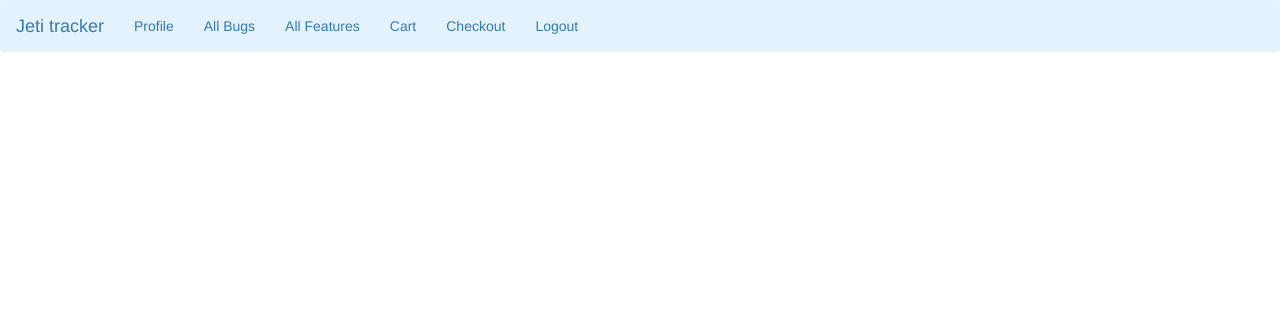
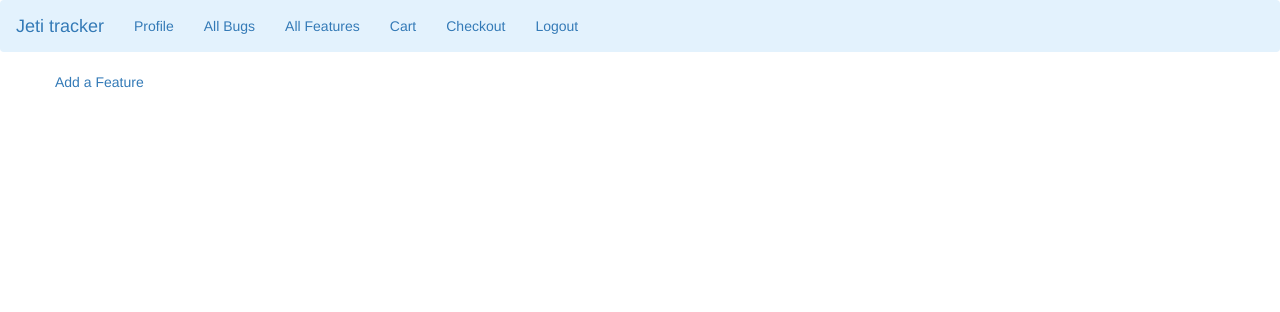
Before and after one commit to martakortslaur/Jeti-tracker, a Django app: page /features/get_features in a window 1280 px wide. Shown: the top 312 px of the page. Run offline with Django 3.2, Linux system fonts and the light colour scheme; the visitor is signed in with stand-in values (Sample User, id 1); data that the repository does not hold is empty; some libraries are stand-ins or nearby versions; some web fonts are replaced.

Commit message:
Solvin errors

```diff
--- a/accounts/views.py
+++ b/accounts/views.py
@@ -5,9 +5,7 @@ from django.contrib.auth.models import User
 from accounts.forms import UserLoginForm, UserRegistrationForm
 
 def index(request):
-
-    return render(request,  'index.html')
-
+    return render(request, 'index.html')
 
 def logout(request):
 
--- a/features/templates/features.html
+++ b/features/templates/features.html
@@ -5,14 +5,19 @@
 {% block title %}Features{% endblock %}
 
 {% block content %}
-
+<div class="container">
+	<div class="row">
+		<div class="col-12">
+            <div class="top"><a href="{% url 'create_feature' %}">Add a Feature</a></div>
+		</div>
+	</div>
+</div>
 <div class="container">
 	<div class="row">
 		<div class="col-12">
 			{% for feature in feature %}
 			<div class="card feature-card">
 				<div class="card-body">
-                <div class="nav-item"><a class="nav-link" href="{% url 'create_feature' %}">Add a Feature</a></div>
 					<a class="card-title" href="{% url 'get_features' %}">
 						{% if feature.phase_of_development == 'Doing' %}
 						<span class="badge badge-done">{{ feature.phase_of_development }}</span>
@@ -26,7 +31,6 @@
 					</a>
 					<span class="vote-number">{{feature.upvote }} <i class="far fa-thumbs-up"></i></span>
 					<p class="text-muted">posted: {{ feature.posted_on|naturaltime }} by {{ feature.username }}
-
 						<span class="comments">{{ feature.comments.count }} <i class="far fa-comment"></i> </span>
 					</p>
 				</div>
--- a/features/views.py
+++ b/features/views.py
@@ -37,7 +37,7 @@ def create_feature(request):
         form = AddFeatureForm(request.POST)
         if form.is_valid():
             feature = form.save(commit=False)
-            feature.requested_by = request.user
+            feature.username = request.user
             feature.save()
             return redirect('get_features')
     else:
@@ -48,165 +48,10 @@ def create_feature(request):
 def delete_feature(request, pk):
 
     feature = get_object_or_404(Feature, pk=pk)
-    if request.user == feature.requested_by:
+    if request.user == feature.username:
         feature.delete()
         messages.success(request, 'This feature has been deleted.')
     else:
         messages.info(request,
                       'You do not have permission to delete this feature.')
     return redirect('get_features')
-
-# from django.shortcuts import render, reverse, redirect, get_object_or_404
-# from .forms import FeatureForm
-# from bugs.forms import CommentForm
-# from .models import Feature, UpvoteFeature
-# from bugs.models import Comments
-# from accounts.models import ProfilePicture
-# from django.utils import timezone
-# from django.contrib.auth.models import User
-# from django.contrib.auth.decorators import login_required
-# from django.core.paginator import Paginator, EmptyPage, PageNotAnInteger
-
-
-
-# def features(request):
-#     """Renders a view with feature tickets"""
-
-#     tickets = Features.objects.all().order_by('-created_date')
-#     return render(request, 'features.html', {'tickets': tickets})
-
-
-# def feature_detail(request, id):
-#     """Renders a view of an individual ticket"""
-
-#     feature = get_object_or_404(Features, id=id)
-
-#     upvotes = UpvoteFeature.objects.filter(upvoted_feature=feature)
-
-#     upvoted = False
-#     user = str(request.user)
-#     for item in upvotes:
-#         item = str(item)
-#         if item == user:
-#             upvoted = True
-
-#     comments = Comments.objects.filter(feature_ticket=id).order_by('created_date')
-#     comments_number = comments.count()
-#     comment_form = CommentForm()
-#     feature.views += 1
-#     feature.save()
-
-#     paginator = Paginator(comments, 10)
-#     page = request.GET.get('page')
-
-#     if not page:
-#         page = paginator.num_pages
-#     try:
-#         comments = paginator.page(page)
-#     except PageNotAnInteger:
-#         comments = paginator.page(1)
-#     except EmptyPage:
-#         comments = paginator.page(paginator.num_pages)
-#     return render(request, "feature_detail.html", {'upvoted': upvoted,
-#                                                    'items': feature,
-#                                                    'comment_form': comment_form,
-#                                                    'comments': comments,
-#                                                    'comments_number':comments_number})
-
-
-# @login_required
-# def add_comment_feature(request, id=id):
-#     """Saves a posted comment  """
-
-#     feature = get_object_or_404(Features, id=id)
-#     pic = ProfilePicture.objects.filter(user=request.user)
-#     image = ''
-#     for item in pic:
-#         image = item
-
-#     comment_form = CommentForm(request.POST, request.FILES)
-#     if comment_form.is_valid():
-#         instance = comment_form.save(commit=False)
-#         instance.username = request.user
-#         instance.feature_ticket = feature
-#         if image == "":
-#             instance.picture = ProfilePicture.objects.get(user="missing")
-#         else:
-#             instance.picture = image
-
-#         comment_form.save()
-
-#     return redirect(feature_detail, id)
-
-
-# @login_required
-# def add_edit_feature(request, id=None):
-#     """Renders the add or edit page and saves posted tickets  """
-
-#     feature = get_object_or_404(Features, id=id) if id else None
-#     pic = get_object_or_404(ProfilePicture, user=request.user)
-#     user = str(request.user)
-#     add_edit = True
-#     if feature == None:
-#         add_edit = False
-
-#     if request.method == "POST":
-#         form = FeatureForm(request.POST, request.FILES, instance=feature)
-
-#         if form.is_valid():
-#             form = form.save(commit=False)
-#             if user == 'admin' or user == 'testadmin':
-#                 form.status = request.POST.get('status')
-#                 if str(form.status) == 'In Progress':
-#                     form.waiting_date = None
-#                     form.in_progress_date = timezone.now()
-#                 elif str(form.status) == 'Completed':
-#                     form.in_progress_date = None
-#                     form.completion_date = timezone.now()
-#             if feature == None:
-#                 form.username = request.user
-#                 form.picture = pic
-#                 form.views = -1
-#                 form.created_date = timezone.now()
-#                 form.waiting_date = timezone.now()
-#                 form.save()
-#                 return redirect(reverse(features))
-#             else:
-#                 form.username = feature.username
-#                 form.picture = feature.picture
-#                 form.views -= 1
-#                 form.save()
-#                 return redirect(feature_detail, id)
-#     else:
-#         form = FeatureForm(instance=feature)
-
-#     return render(request, 'add_ticket.html', {'add_edit': add_edit,
-#                                                'form': form})
-
-
-# @login_required
-# def upvote_feature(request):
-#     """Adds one upvote point to the ticket  """
-
-#     cart = request.session.get('cart', {})
-#     upvote_list = []
-
-#     for id, quantity in cart.items():
-#         feature = get_object_or_404(Feature, pk=id)
-#         upvote_list.append(id)
-
-#     for id in upvote_list:
-#         feature_name = get_object_or_404(
-#             Feature, id=id)
-#         try:
-#             upvote = get_object_or_404(
-#                 UpvoteFeature, user=request.user, upvoted_feature=feature_name)
-#         except:
-#             upvote = UpvoteFeature()
-#         upvote.user = request.user
-#         upvote.upvoted_feature = feature_name
-#         feature_name.upvotes += 1
-#         feature_name.save()
-#         upvote.save()
-#     request.session['cart'] = {}
-#     return redirect(reverse('index'))
--- a/jetitracker/settings.py
+++ b/jetitracker/settings.py
@@ -149,6 +149,7 @@ AWS_S3_REGION_NAME = 'eu-west-1'
 AWS_ACCESS_KEY_ID = os.environ.get("AWS_SECRET_KEY_ID")
 AWS_SECRET_ACCESS_KEY = os.environ.get("AWS_SECRET_ACCESS_KEY")
 
+AWS_S3_HOST = 's3-eu-west-1.amazonaws.com'
 AWS_S3_CUSTOM_DOMAIN = '%s.s3.amazonaws.com' % AWS_STORAGE_BUCKET_NAME
 
 STATICFILES_LOCATION = 'static'
@@ -160,6 +161,7 @@ STATICFILES_DIRS = [
 ]
 
 MEDIAFILES_LOCATION = 'media'
+MEDIA_URL = "https://%s/%s/" % (AWS_S3_CUSTOM_DOMAIN, MEDIAFILES_LOCATION)
 DEFAULT_FILE_STORAGE = 'custom_storages.MediaStorage'
 
 STRIPE_PUBLISHABLE = os.getenv('STRIPE_PUBLISHABLE')
@@ -168,6 +170,7 @@ STRIPE_SECRET = os.getenv('STRIPE_SECRET')
 MESSAGE_STORAGE = "django.contrib.messages.storage.session.SessionStorage"
 
 EMAIL_BACKEND = "django.core.mail.backends.console.EmailBackend"
+# SYSTEM_EMAIL = 'pcswimming@example.com'
 
 EMAIL_USE_TLS = True
 EMAIL_HOST = 'smtp.gmail.com'
--- a/templates/base.html
+++ b/templates/base.html
@@ -1,3 +1,4 @@
+{% load staticfiles %}
 <!DOCTYPE html>
 <html lang="en">
 
@@ -12,7 +13,7 @@
 		integrity="sha384-rHyoN1iRsVXV4nD0JutlnGaslCJuC7uwjduW9SVrLvRYooPp2bWYgmgJQIXwl/Sp" crossorigin="anonymous">
 	<link href="https://fonts.googleapis.com/css?family=Farro&display=swap" rel="stylesheet">
 	<!--Custom CSS file-->
-    {% load staticfiles %}
+
 	<link rel="stylesheet" href="{% static 'css/style.css' %}" type="text/css">
 	<title>Jeti-tracker- {% block page_title %}{% endblock %}</title>
 	{% block head_js %}
```
Also changed, not shown: features/urls.py (+0 -13 lines), requirements.txt (+7 -4 lines).
